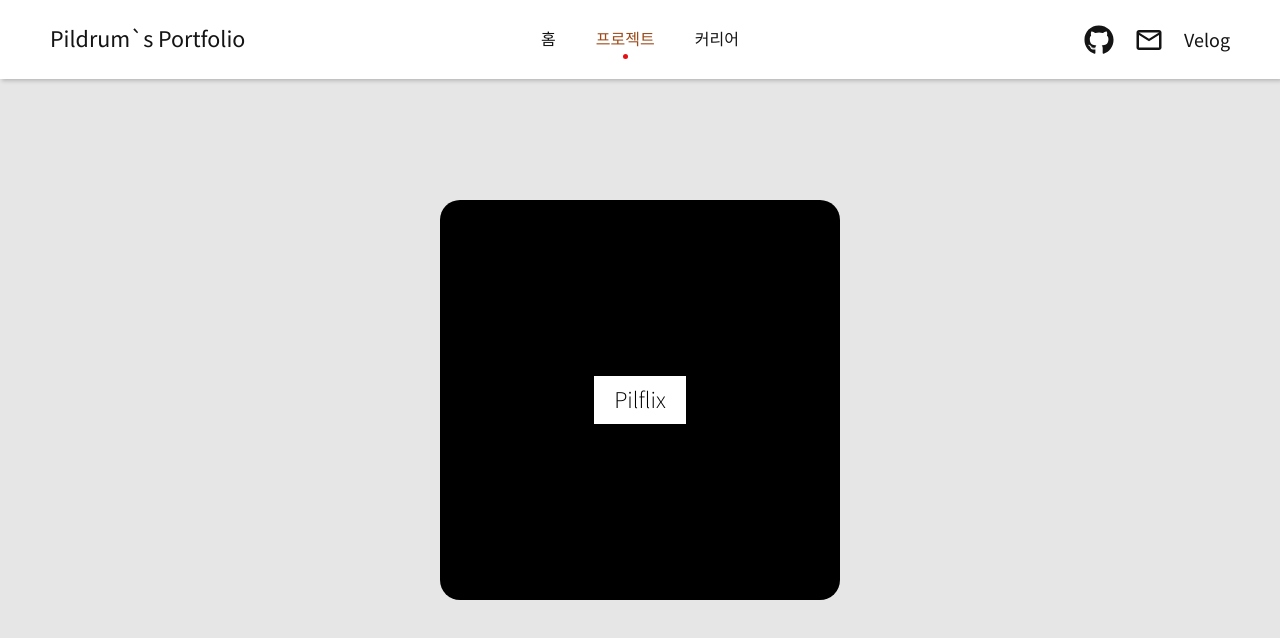
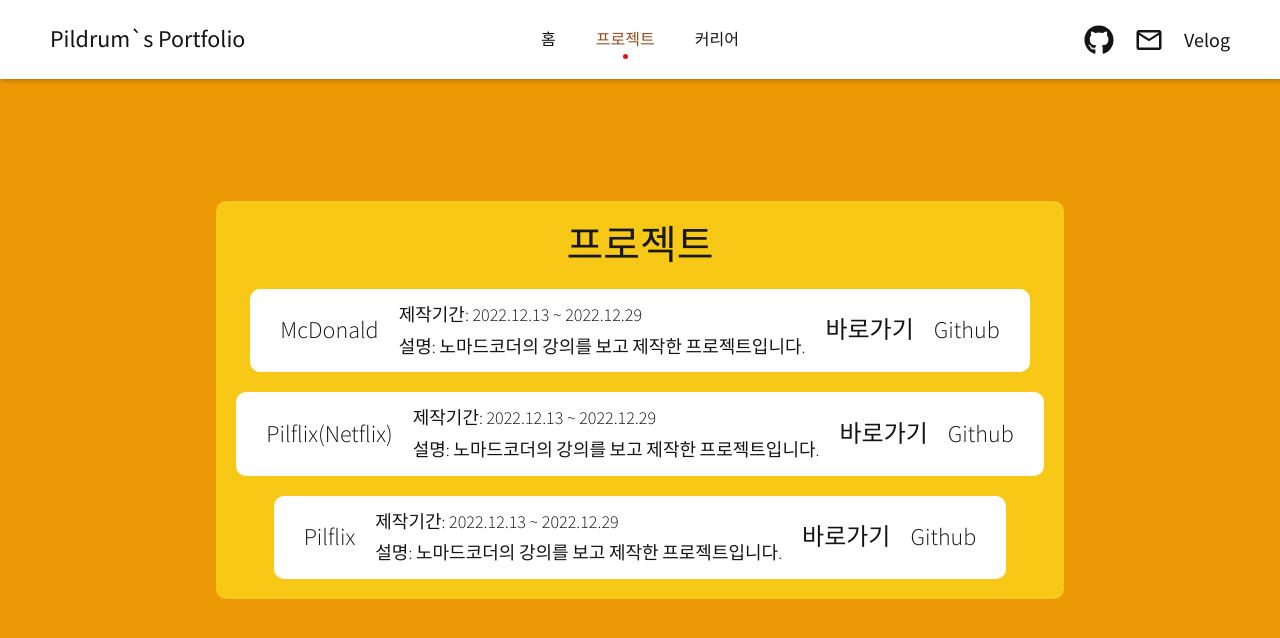
Before and after one commit to pildrums/pildrum_portfolio, a Next.js app: page /project in a window 1280 px wide. Shown: the top 638 px of the page. Built offline with nearby package versions, Linux system fonts and the light colour scheme.

Commit message:
Start project ui

```diff
--- a/pages/project.tsx
+++ b/pages/project.tsx
@@ -1,5 +1,6 @@
 import Layout from "Components/Layout";
 import Seo from "Components/Seo";
+import Link from "next/link";
 import styled from "styled-components";
 
 interface IprojectProps {}
@@ -9,15 +10,36 @@
     <Layout>
       <Seo title="프로젝트" />
       <Wrapper>
-        <div>
-          <a
-            href="https://pildrums.github.io/Pilflix/"
-            target="_blank"
-            rel="noreferrer"
-          >
-            Pilflix
-          </a>
-        </div>
+        <List>
+          <Title>프로젝트</Title>
+          <Item>
+            <ItemTitle>McDonald</ItemTitle>
+            <Description>
+              <span>제작기간: 2022.12.13 ~ 2022.12.29</span>
+              <span>설명: 노마드코더의 강의를 보고 제작한 프로젝트입니다.</span>
+            </Description>
+            <More href="https://pildrums.github.io/Pilflix/">바로가기</More>
+            <More href="https://github.com/pildrums/Pilflix">Github</More>
+          </Item>
+          <Item>
+            <ItemTitle>Pilflix(Netflix)</ItemTitle>
+            <Description>
+              <span>제작기간: 2022.12.13 ~ 2022.12.29</span>
+              <span>설명: 노마드코더의 강의를 보고 제작한 프로젝트입니다.</span>
+            </Description>
+            <More href="https://pildrums.github.io/Pilflix/">바로가기</More>
+            <More href="https://github.com/pildrums/Pilflix">Github</More>
+          </Item>
+          <Item>
+            <ItemTitle>Pilflix</ItemTitle>
+            <Description>
+              <span>제작기간: 2022.12.13 ~ 2022.12.29</span>
+              <span>설명: 노마드코더의 강의를 보고 제작한 프로젝트입니다.</span>
+            </Description>
+            <More href="https://pildrums.github.io/Pilflix/">바로가기</More>
+            <More href="https://github.com/pildrums/Pilflix">Github</More>
+          </Item>
+        </List>
       </Wrapper>
     </Layout>
   );
@@ -28,24 +50,57 @@
   display: flex;
   justify-content: center;
   align-items: center;
-  color: #fff;
+  background: ${(props) => props.theme.orange};
   font-size: 24px;
-  div {
-    width: 400px;
-    height: 400px;
-    background: #000;
-    border-radius: 20px;
-    display: flex;
-    justify-content: center;
-    align-items: center;
-    a {
-      padding: 10px 20px;
-      background: #fff;
-      color: #000;
-      transition: scale 0.3s ease-in-out;
-      &:hover {
-        scale: 1.1;
-      }
-    }
+`;
+
+const List = styled.div`
+  padding: 20px;
+  background: ${(props) => props.theme.yellow};
+  border-radius: 10px;
+  display: flex;
+  flex-direction: column;
+  align-items: center;
+  justify-content: center;
+  gap: 20px;
+`;
+
+const Title = styled.h1`
+  font-size: 40px;
+  font-weight: 500;
+  color: ${(props) => props.theme.black.darker};
+  user-select: none;
+`;
+
+const Item = styled.div`
+  padding: 15px 30px;
+  background: ${(props) => props.theme.white.lighter};
+  border-radius: 10px;
+  display: flex;
+  align-items: center;
+  gap: 20px;
+  transition: all 0.3s ease-in-out;
+  &:hover {
+    box-shadow: 0 4px 10px rgba(0, 0, 0, 0.2);
+    transform: translateY(-8px);
   }
 `;
+
+const Description = styled.div`
+  display: flex;
+  flex-direction: column;
+  font-size: 18px;
+  gap: 10px;
+  user-select: none;
+`;
+
+const More = styled(Link)`
+  &:hover {
+    border-bottom: 2px solid ${(props) => props.theme.red};
+    color: ${(props) => props.theme.red};
+  }
+`;
+
+const ItemTitle = styled.h2`
+  user-select: none;
+`;
```
